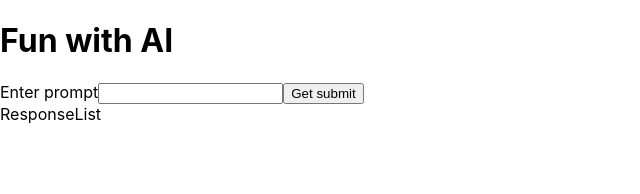
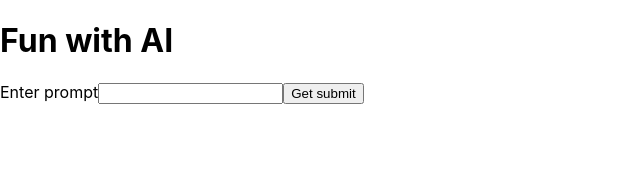
Before and after one commit to phoebe03111/openai-project, a React (Create React App) app: page / in a window 1280 px wide. Shown: the top 194 px of the page, without its empty margins (0-640 px from the left). Built offline with nearby package versions, Linux system fonts and the light colour scheme.

Commit message:
Display prompt and response on the page

```diff
--- a/src/App.js
+++ b/src/App.js
@@ -10,8 +10,7 @@ function App() {
   const [resultArray, setResultArray] = useState([]);
 
   const handleFormSubmit = (newResult) => {
-    console.log(newResult);
-    // setResultArray([...resultArray, newResult])
+    setResultArray([newResult, ...resultArray]);
   };
 
   return (
@@ -20,7 +19,7 @@ function App() {
         <h1>Fun with AI</h1>
       </header>
       <Form handleFormSubmit={handleFormSubmit} />
-      <ResponseList />
+      <ResponseList results={resultArray} />
     </>
   );
 }
--- a/src/components/Form/Form.js
+++ b/src/components/Form/Form.js
@@ -31,10 +31,11 @@ const Form = ({ handleFormSubmit }) => {
       .then((res) => {
         const newResult = {
           id: uuid(),
-          product: input,
+          prompt: input,
           response: res.data.choices[0].text,
         };
         handleFormSubmit(newResult);
+        setInput('')
       })
       .catch((err) => console.log(err));
   };
--- a/src/components/ResponseList/ResponseList.js
+++ b/src/components/ResponseList/ResponseList.js
@@ -1,9 +1,16 @@
-import React from 'react'
+import React from "react";
 
-const ResponseList = () => {
+const ResponseList = ({ results }) => {
   return (
-    <div>ResponseList</div>
-  )
-}
+    <section>
+      {results.map((result) => (
+        <article key={result.id}>
+          <h4>{result.prompt}</h4>
+          <p>{result.response}</p>
+        </article>
+      ))}
+    </section>
+  );
+};
 
-export default ResponseList
+export default ResponseList;
```
Also changed, not shown: 1 other file (tests, documents, lock files or other folders).
